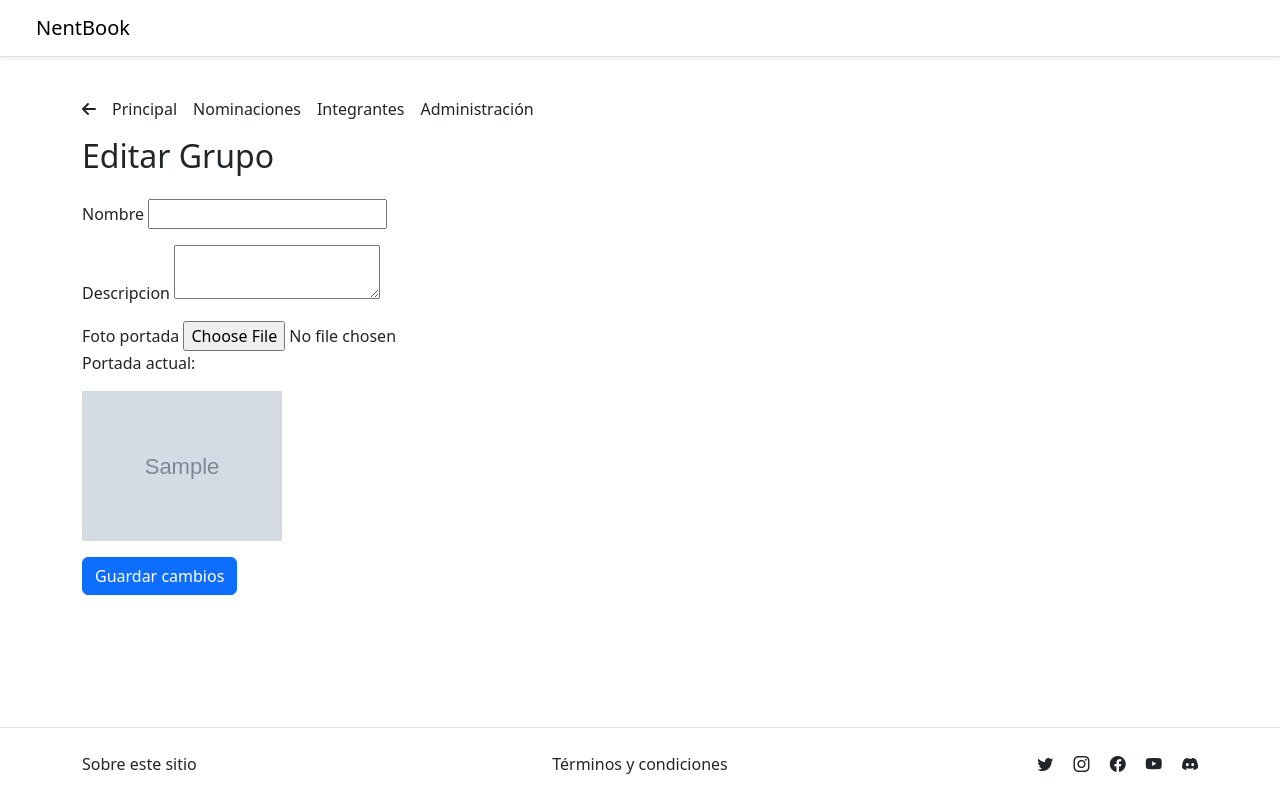
After one commit to Anthonyafk/Proyecto-Final-Anuario-Estudiantil, a Django app: template src/Anuario/app/templates/grupos/gestionar_grupo.html in a window 1280 px wide. The commit adds this page. Run offline with Django 4.2, Linux system fonts and the light colour scheme; the template is opened without the code that fills it: most values are stand-ins (such as "Sample title", 1, 10 or a date in 2020); grey boxes marked "Sample" are stand-in pictures; form fields are guessed from the names that the template uses; some libraries are stand-ins or nearby versions.

Commit message:
HU-15 y CU-13 + Botones para edición y creación de Grupos (solo admins) y nuevo template para gestionar grupo

```diff
--- a/src/Anuario/app/templates/base.html
+++ b/src/Anuario/app/templates/base.html
@@ -32,6 +32,9 @@
 
         <!-- Enlace -->
         <a href="{% url 'unirseGrupo' %}" class="btn btn-outline-success">Ingresar a un Grupo</a>
+        {% if user.is_staff %}
+          <a href="{% url 'crear_grupo' %}" class="btn btn-outline-primary">Crear nuevo grupo</a> <!--Boton para crear grupo, solo admin-->
+        {% endif %}
         <!-- Ícono de usuario -->
         <button class="btn btn-outline-secondary rounded-circle d-flex align-items-center justify-content-center" style="width: 36px; height: 36px;">
           <a class="text-dark" href={% url 'perfil' user.numCuenta%}>
--- /dev/null
+++ b/src/Anuario/app/templates/grupos/gestionar_grupo.html
@@ -0,0 +1,56 @@
+{% extends 'base.html' %}
+{% load static %}
+
+{% block content %}
+<div class="container py-4 flex-grow-1">
+  <!-- Navegación -->
+  <div class="d-flex align-items-center py-3">
+      <button class="btn btn-link text-dark me-3 p-0 border-0 bg-transparent" onclick="window.history.back();">
+          <i class="fas fa-arrow-left"></i>
+      </button>
+      {% if grupo %}
+      <nav class="d-flex gap-3">
+          <a href="{% url 'detalle_grupo' grupo_id=grupo.codigo  %}" class="text-dark text-decoration-none">Principal</a>
+          <a href="{% url 'nominaciones' grupo_id=grupo.codigo %}" class="text-dark text-decoration-none">Nominaciones</a>
+          <a href="{% url 'integrantes' grupo_id=grupo.codigo %}" class="text-dark text-decoration-none">Integrantes</a>
+          <a href="#" class="text-dark text-decoration-none">Administración</a>
+      </nav>
+      {% endif %}
+  </div>
+
+  <h2 class="mb-4">
+    {% if grupo %}Editar Grupo{% else %}Crear Grupo{% endif %}
+  </h2>
+  <form method="post" enctype="multipart/form-data" novalidate>
+    {% csrf_token %}
+    <div class="mb-3">
+      {{ form.nombre.label_tag }}
+      {{ form.nombre }}
+      {% for err in form.nombre.errors %}
+        <div class="text-danger">{{ err }}</div>
+      {% endfor %}
+    </div>
+    <div class="mb-3">
+      {{ form.descripcion.label_tag }}
+      {{ form.descripcion }}
+      {% for err in form.descripcion.errors %}
+        <div class="text-danger">{{ err }}</div>
+      {% endfor %}
+    </div>
+    <div class="mb-3">
+      {{ form.foto_portada.label_tag }}
+      {{ form.foto_portada }}
+      {% if grupo and grupo.foto_portada %}
+        <p>Portada actual:</p>
+        <img src="{{ grupo.foto_portada.url }}" width="200">
+      {% endif %}
+      {% for err in form.foto_portada.errors %}
+        <div class="text-danger">{{ err }}</div>
+      {% endfor %}
+    </div>
+    <button type="submit" class="btn btn-primary">
+      {% if grupo %}Guardar cambios{% else %}Crear grupo{% endif %}
+    </button>
+  </form>
+</div>
+{% endblock %}
--- a/src/Anuario/app/urls.py
+++ b/src/Anuario/app/urls.py
@@ -13,6 +13,8 @@ urlpatterns = [
     path('grupos/<int:grupo_id>/',views.detalle_grupo,name='detalle_grupo'), #ruta anterior pero dinamica
     path('grupos/<int:grupo_id>/integrantes/', views.integrantes, name='integrantes'),
     path('grupos/unirse/', views.unirse_grupo, name='unirseGrupo'),
+    path('grupos/nuevo/', views.crear_o_editar_grupo, name='crear_grupo'),
+    path('grupos/<int:grupo_id>/editar/', views.crear_o_editar_grupo, name='editar_grupo'),
     path("accounts/signup/", views.signup, name="signup"),
     path("accounts/", include("django.contrib.auth.urls")),  # new
     #path("", TemplateView.as_view(template_name="home.html"), name="home")  # new
```
Also changed, not shown: src/Anuario/app/forms.py (+29 -0 lines), src/Anuario/app/templates/grupos/detalle_grupo.html (+15 -0 lines), src/Anuario/app/views.py (+49 -3 lines).
